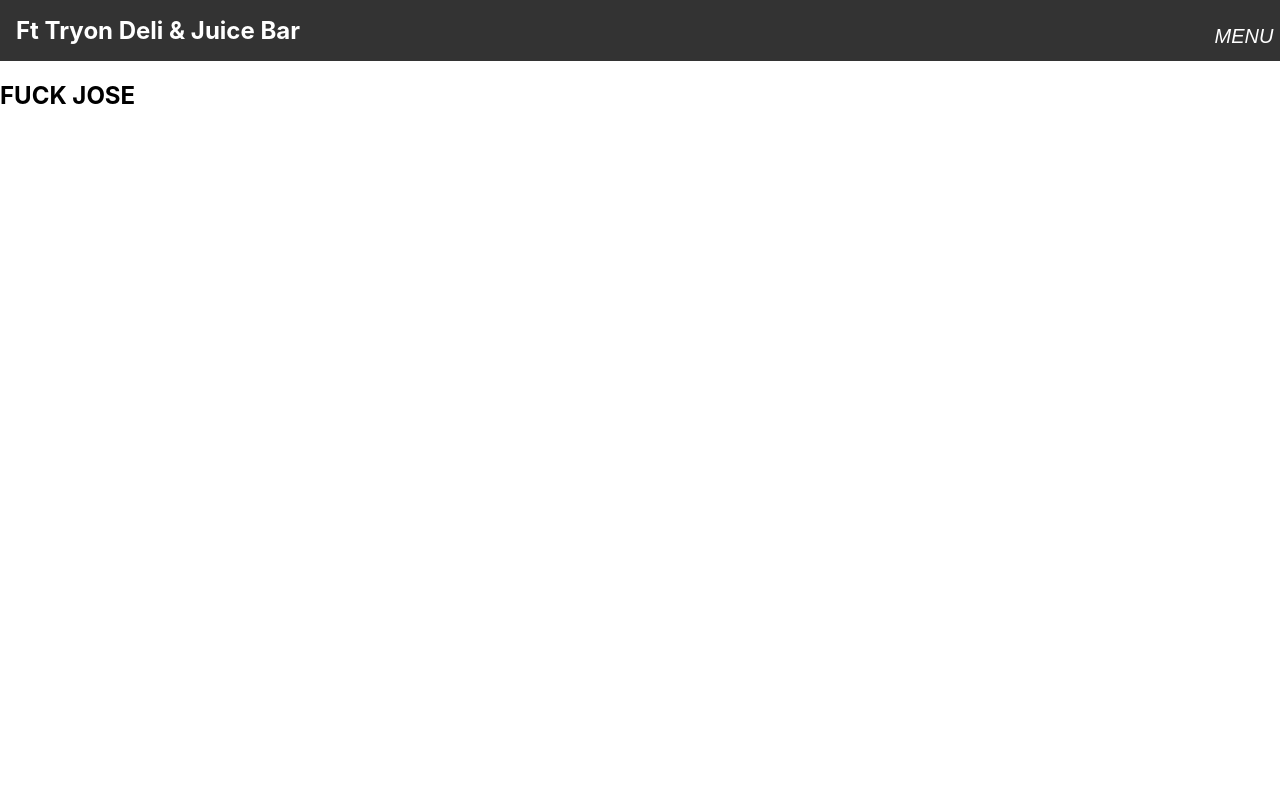
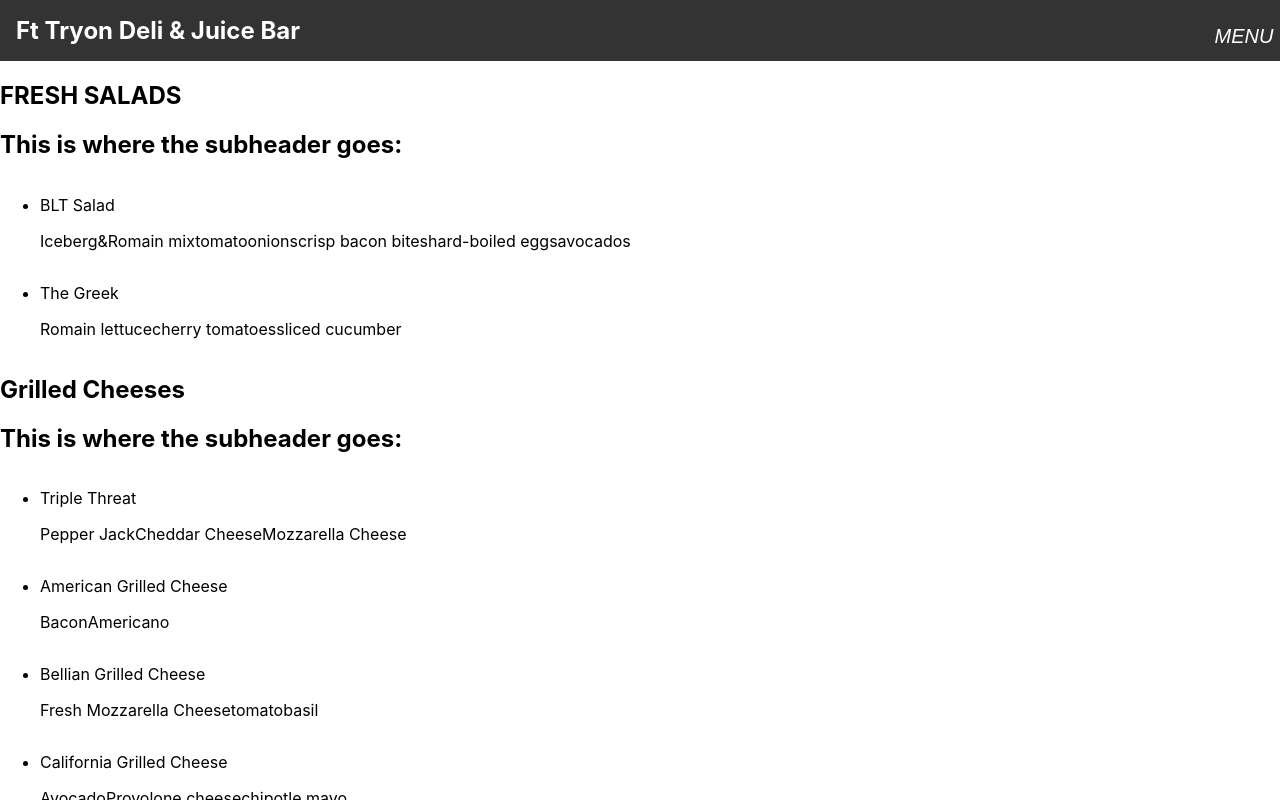
Before and after one commit to Josefbautista94/Deli-FE, a React (Create React App) app: page /menu in a window 1280 px wide. Built offline with nearby package versions, Linux system fonts and the light colour scheme; the HTML template or start-up script is replaced by a standard one.

Commit message:
Completed the data flow for each component and route

```diff
--- a/src/App.js
+++ b/src/App.js
@@ -147,12 +147,13 @@
 // }
 
 const App = () => {
-  const [menu, setMenu] = React.useState([
+  const [menus, setMenus] = React.useState([
     {
       sectionContainer: [
         {
           section: [
             {
+              name: "",
               subSection: [
                 {
                   name: "BLT Salad",
@@ -178,6 +179,7 @@
           ],
           header: {
             title: "FRESH SALADS",
+            color: "green",
             subHeader: {
               name: "",
             },
@@ -186,6 +188,7 @@
         {
           section: [
             {
+              name: "",
               subSection: [
                 {
                   name: "Triple Threat",
@@ -212,15 +215,17 @@
           ],
           header: {
             title: "Grilled Cheeses",
+            color: "blue",
             description: "",
             subHeader: {
-              name: "HEALTHY PLATTERS",
+              name: "",
             },
           },
         },
         {
           section: [
             {
+              name: "",
               subSection: [
                 {
                   name: "",
@@ -230,6 +235,7 @@
           ],
           header: {
             title: "HALAL FOOD",
+            color: "purple",
             subHeader: {
               name: "HEALTHY PLATTERS",
             },
@@ -237,15 +243,239 @@
         },
       ],
     },
-    {},
-    {},
+    {
+      sectionContainer: [
+        {
+          section: [
+            {
+              name: "",
+              subSection: [
+                {
+                  name: "The Deli Classic",
+                  description: [
+                    "any 1 boarshead meat",
+                    "1 cheese",
+                    "2 veggies",
+                  ],
+                },
+                {
+                  name: "The Torta",
+                  description: [
+                    "Grilled chicken",
+                    "onions",
+                    "peppers",
+                    "beans",
+                    "shredded cheese",
+                  ],
+                },
+              ],
+            },
+          ],
+          header: {
+            title: "SIGNATURE SANDWICHES",
+            subHeader: {
+              name: "ROLLS/HEROS - WRAPS",
+            },
+          },
+        },
+        {
+          section: [
+            {
+              name: "",
+              subSection: [
+                {
+                  name: "Philly Style Steak",
+                  description: ["onions", "peppers", "provolone cheese"],
+                },
+                {
+                  name: "Pizza Cheesesteak",
+                  description: [
+                    "mushrooms",
+                    "marinara",
+                    "Fresh Mozzarella Cheese",
+                  ],
+                },
+                {
+                  name: "Mexican Steak",
+                  description: [
+                    "onions",
+                    "peppers",
+                    "jalapeno",
+                    "beans",
+                    "avocado",
+                    "shredded cheese",
+                  ],
+                },
+              ],
+            },
+          ],
+          header: {
+            title: "STEAKS N' CHEESE",
+            color: "orange",
+            subHeader: {
+              name: "",
+            },
+          },
+        },
+      ],
+    },
+    {
+      sectionContainer: [
+        {
+          section: [
+            {
+              name: "OMELETTES",
+              subSection: [
+                {
+                  name: "Meat Omelette",
+                  description: [
+                    "Turkey",
+                    "ham",
+                    "sausage or bacon",
+                    "onions",
+                    "peppers",
+                  ],
+                },
+              ],
+            },
+          ],
+          header: {
+            title: "BREAKFAST",
+            subHeader: {
+              name: "",
+            },
+          },
+        },
+        {
+          section: [
+            {
+              subSection: [
+                {
+                  name: "Cheeseburger",
+                  description: [
+                    "w/cheese",
+                    "lettuce",
+                    "tomatoes",
+                    "pickle",
+                    "ketch",
+                  ],
+                },
+                {
+                  name: "Jalapeno Burger",
+                  description: ["Jalapenos", "cheddar cheese"],
+                },
+              ],
+            },
+          ],
+          header: {
+            title: "ANGUS BURGERS",
+            subHeader: {
+              name: "",
+            },
+          },
+        },
+      ],
+    },
+    {
+      sectionContainer: [
+        {
+          section: [
+            {
+              name: "",
+              subSection: [
+                {
+                  name: "Mango Sunrise",
+                  description: ["mango", "pineapple", "apple juice"],
+                },
+                {
+                  name: "Passionate Peach",
+                  description: [
+                    "peach",
+                    "banana",
+                    "strawberries",
+                    "mango nectar",
+                  ],
+                },
+              ],
+            },
+          ],
+          header: {
+            title: "FRUIT SMOOTHIES",
+            subHeader: {
+              name: "Medium - 5.99   LARGE - 6.99",
+            },
+          },
+        },
+        {
+          section: [
+            {
+              name: "",
+              subSection: [
+                {
+                  name: "Oats of Glory",
+                  description: [
+                    "strawberries",
+                    "banana",
+                    "raw oatmeal",
+                    "vanilla",
+                    "protein & milk",
+                  ],
+                },
+                {
+                  name: "Banana Madness",
+                  description: [
+                    "Banana",
+                    "peanut butter",
+                    "chocolate protein",
+                    "milk",
+                  ],
+                },
+              ],
+            },
+          ],
+          header: {
+            title: "PROTEIN SMOOTHIES",
+            subHeader: {
+              name: "MEDIUM - 6.99  LARGE - 7.99",
+            },
+          },
+        },
+        {
+          section: [
+            {
+              name: "",
+              subSection: [
+                {
+                  name: "Pure Carrot",
+                  description: [""],
+                },
+                {
+                  name: "California Sunset",
+                  description: ["carrot", "beetks", "read apple", "ginger"],
+                },
+                {
+                  name: "Green Power",
+                  description: ["cucumbers", "green apples", "calery", "kale"],
+                },
+              ],
+            },
+          ],
+          header: {
+            title: "SQUEEZED JUICE",
+            subHeader: {
+              name: "MEDIUM - 6.99  LARGE - 7.99",
+            },
+          },
+        },
+      ],
+    },
   ]);
 
   return (
     <Routes>
       <Route path="/" element={<Navigation />}>
-        <Route index element={<Home menu={menu} />} />
-        {menu.map((menuObj, index) => {
+        <Route index element={<Home menus={menus} />} />
+        {menus.map((menuObj, index) => {
           let pathName = `menu${index === 0 ? "" : index}`;
 
           return (
--- a/src/components/HomePage/HomePage.component.jsx
+++ /dev/null
@@ -1,18 +0,0 @@
-import { Fragment } from "react";
-import { Outlet } from "react-router-dom";
-import Menu from "../menu/menu.component";
-
-const HomePage = ({ menus }) => {
-  console.log(menus);
-  return (
-    <div>
-      <h1>JOSE IS A SMUT</h1>
-      {menus.map((menu, index) => {
-        console.log(menu);
-        <Menu key={index} sectionContainerItem={menu} />;
-      })}
-    </div>
-  );
-};
-
-export default HomePage;
--- a/src/components/header/header.component.jsx
+++ b/src/components/header/header.component.jsx
@@ -1,16 +1,21 @@
-const header = ({ title, subHeader }) => {
+const header = ({ headerItem }) => {
   /* {
           title: "HALAL FOOD",
           subHeader: {
             name: "HEALTHY PLATTERS",
           },
         } */
+  console.log(headerItem);
+  const { title, subHeader } = headerItem;
   return (
     <div>
       <h1>{title}</h1>
       {subHeader ? (
         <div>
-          <h2>{subHeader.name}</h2>
+          <h2>
+            <b>This is where the subheader goes: </b>
+            {subHeader.name}
+          </h2>
         </div>
       ) : (
         ""
--- a/src/components/menu/menu.component.jsx
+++ b/src/components/menu/menu.component.jsx
@@ -1,14 +1,19 @@
+import { Fragment } from "react";
 import SectionContainer from "../sectionContainer/sectionContainer.component";
 
-const Menu = ({ sectionContainerItem }) => {
-  //   console.log(sectionContainerItem);
+const Menu = ({ menu }) => {
+  const { sectionContainer } = menu;
   return (
-    <div>
-      <h1> FUCK JOSE</h1>
-      {/* {sectionContainerItem.map(({ sectionContainer }, index) => {
-        return <SectionContainer key={index} sectionData={sectionContainer} />;
-      })} */}
-    </div>
+    <Fragment>
+      {sectionContainer.map((sectionContainer, index) => {
+        return sectionContainer ? (
+          <SectionContainer key={index} sectionContainer={sectionContainer} />
+        ) : (
+          <></>
+        );
+      })}
+    </Fragment>
+
     /* { <>
       <Section
         id="fresh-salads"
--- a/src/components/section/section.component.jsx
+++ b/src/components/section/section.component.jsx
@@ -2,16 +2,19 @@
 import SubSection from "../subsection/subSection.component";
 import "./section.styles.css";
 
-const section = (props) => {
-  console.log(props);
-
+const section = ({ section, numSection }) => {
+  const { subSection } = section;
   return (
     <div
-      className={`container ${props === 1 ? "single-column" : "two-column"}`}
+      className={`container ${
+        numSection === 1 ? "single-column" : "two-column"
+      }`}
     >
-      {props.section ? (
-        props.section.map(({ name, description }) => {
-          return <SubSection name={name} description={description} />;
+      {subSection ? (
+        subSection.map(({ name, description }, index) => {
+          return (
+            <SubSection key={index} name={name} description={description} />
+          );
         })
       ) : (
         <></>
--- a/src/components/sectionContainer/sectionContainer.component.jsx
+++ b/src/components/sectionContainer/sectionContainer.component.jsx
@@ -2,15 +2,14 @@
 import Section from "../section/section.component";
 
 const sectionContainer = ({ sectionContainer }) => {
-  const { header } = sectionContainer;
-  const jsxSection = sectionContainer.map(({ section, header }, index) => {
-    return <Section key={index} section={section} numSection={index + 1} />;
-  });
-  console.log(jsxSection);
+  // console.log(section);
+  const { section, header } = sectionContainer;
   return (
     <div>
       <Header headerItem={header} />
-      {jsxSection}
+      {section.map((section, index) => {
+        return <Section key={index} section={section} numSection={index + 1} />;
+      })}
     </div>
   );
 };
--- a/src/components/subsection/subSection.component.jsx
+++ b/src/components/subsection/subSection.component.jsx
@@ -1,7 +1,6 @@
 const subSection = ({ description, name }) => {
   return (
     <div>
-      <p>Menu items go here</p>;
       <ul>
         <li>{name}</li>
         <p>{description}</p>
```
Also changed, not shown: src/routes/Home/home.component.jsx (+18 -6 lines).
